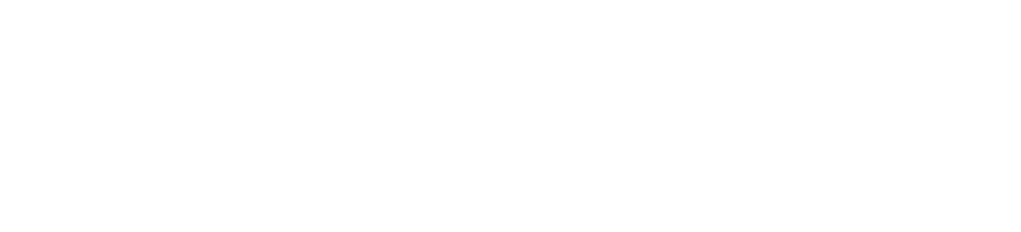
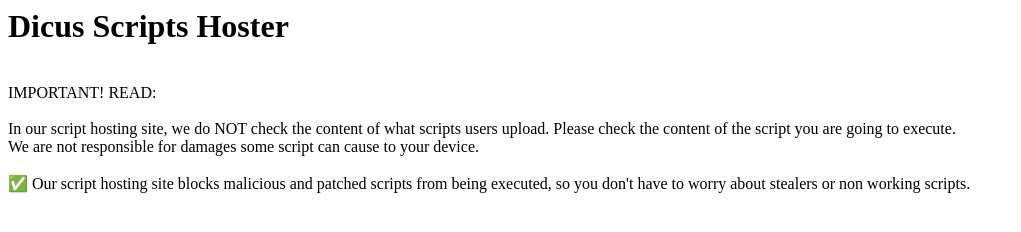
Before and after one commit to dariosfiles/funnys, a plain HTML site: page index.html in a window 1280 px wide. Shown: the whole page, without its empty margins (0-1021 px from the left). Drawn offline with Linux system fonts and the light colour scheme.

Commit message:
Update index.html

```diff
--- a/index.html
+++ b/index.html
@@ -1 +1 @@
-<p> <br>
+<h1>Dicus Scripts Hoster</h1><br>IMPORTANT! READ:<br><br>In our script hosting site, we do NOT check the content of what scripts users upload. Please check the content of the script you are going to execute.<br>We are not responsible for damages some script can cause to your device.<br><br>✅ Our script hosting site blocks malicious and patched scripts from being executed, so you don't have to worry about stealers or non working scripts.
```
